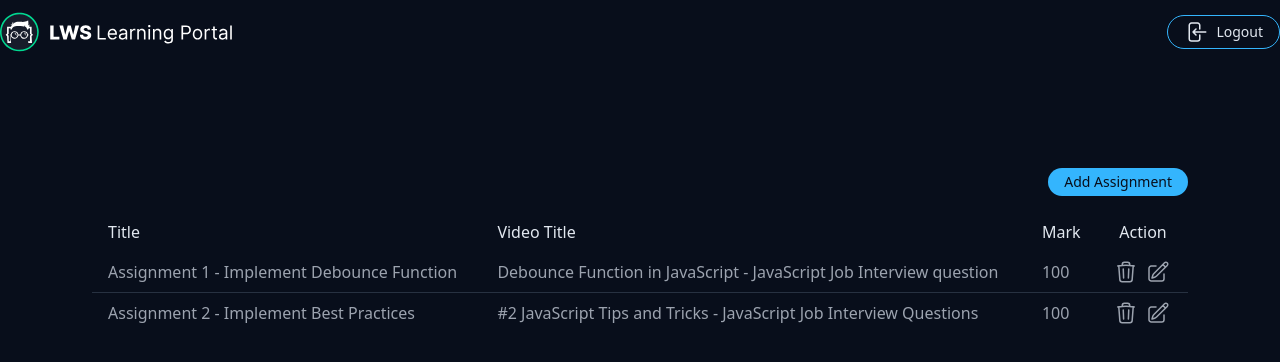
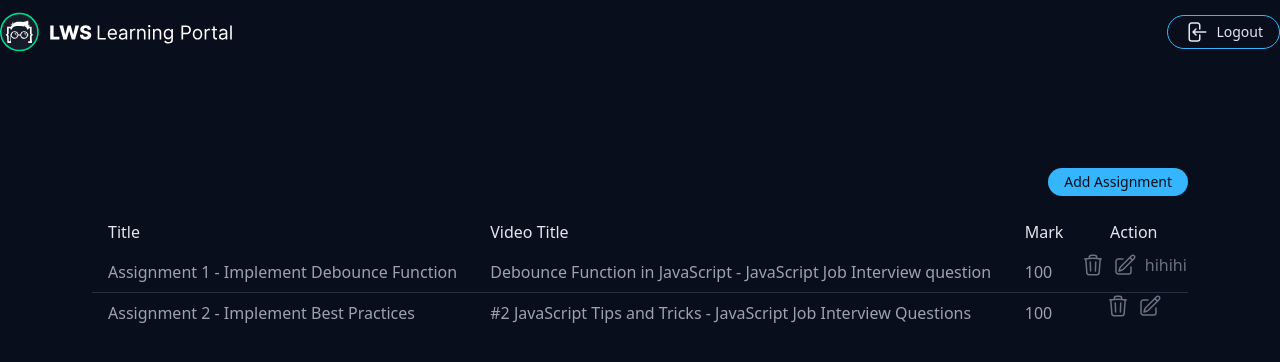
Before and after one commit to numangit/edtech-platform, a React (Create React App) app: page /admin/assignment in a window 1280 px wide. Both pictures are taken after a click on the button 1158 px from the left and 272 px from the top of the page. Shown: the top 362 px of the page. Built offline with nearby package versions, Linux system fonts and the light colour scheme; data requests are answered from the project's data file.

Commit message:
edit modal button for assingment is functional

```diff
--- a/src/component/admin/assignment/AssignmentRow.js
+++ b/src/component/admin/assignment/AssignmentRow.js
@@ -15,7 +15,7 @@ const AssignmentRow = ({ assignment }) => {
             <td className="table-td">{title}</td>
             <td className="table-td">{video_title}</td>
             <td className="table-td">{totalMark}</td>
-            <td className="table-td flex gap-x-2">
+            <td className="flex gap-x-2 justify-center text-gray-500">
                 <DeleteButton id={id} mutation={deleteAssignment} />
                 <EditButton id={id} />
             </td>
--- a/src/component/admin/assignment/EditButton.js
+++ b/src/component/admin/assignment/EditButton.js
@@ -1,15 +1,24 @@
-import React from 'react';
+import React, { useState } from 'react';
+import EditModal from './EditModal';
 
 const EditButton = ({ id }) => {
+
+    //toggle state
+    const [showModal, setShowModal] = useState(false);
+
     return (
         <>
-            <button>
+            <button onClick={() => setShowModal(true)}>
                 <svg fill="none" viewBox="0 0 24 24" strokeWidth="1.5" stroke="currentColor"
                     className="w-6 h-6 hover:text-blue-500 cursor-pointer transition-all">
                     <path strokeLinecap="round" strokeLinejoin="round"
                         d="M16.862 4.487l1.687-1.688a1.875 1.875 0 112.652 2.652L10.582 16.07a4.5 4.5 0 01-1.897 1.13L6 18l.8-2.685a4.5 4.5 0 011.13-1.897l8.932-8.931zm0 0L19.5 7.125M18 14v4.75A2.25 2.25 0 0115.75 21H5.25A2.25 2.25 0 013 18.75V8.25A2.25 2.25 0 015.25 6H10" />
                 </svg>
             </button>
+            {
+                //modal
+                showModal && <EditModal id={id} setShowModal={setShowModal} />
+            }
         </>
     );
 };
--- /dev/null
+++ b/src/component/admin/assignment/EditModal.js
@@ -0,0 +1,9 @@
+const EditModal = () => {
+    return (
+        <div>
+            hihihi
+        </div>
+    );
+};
+
+export default EditModal;
```
